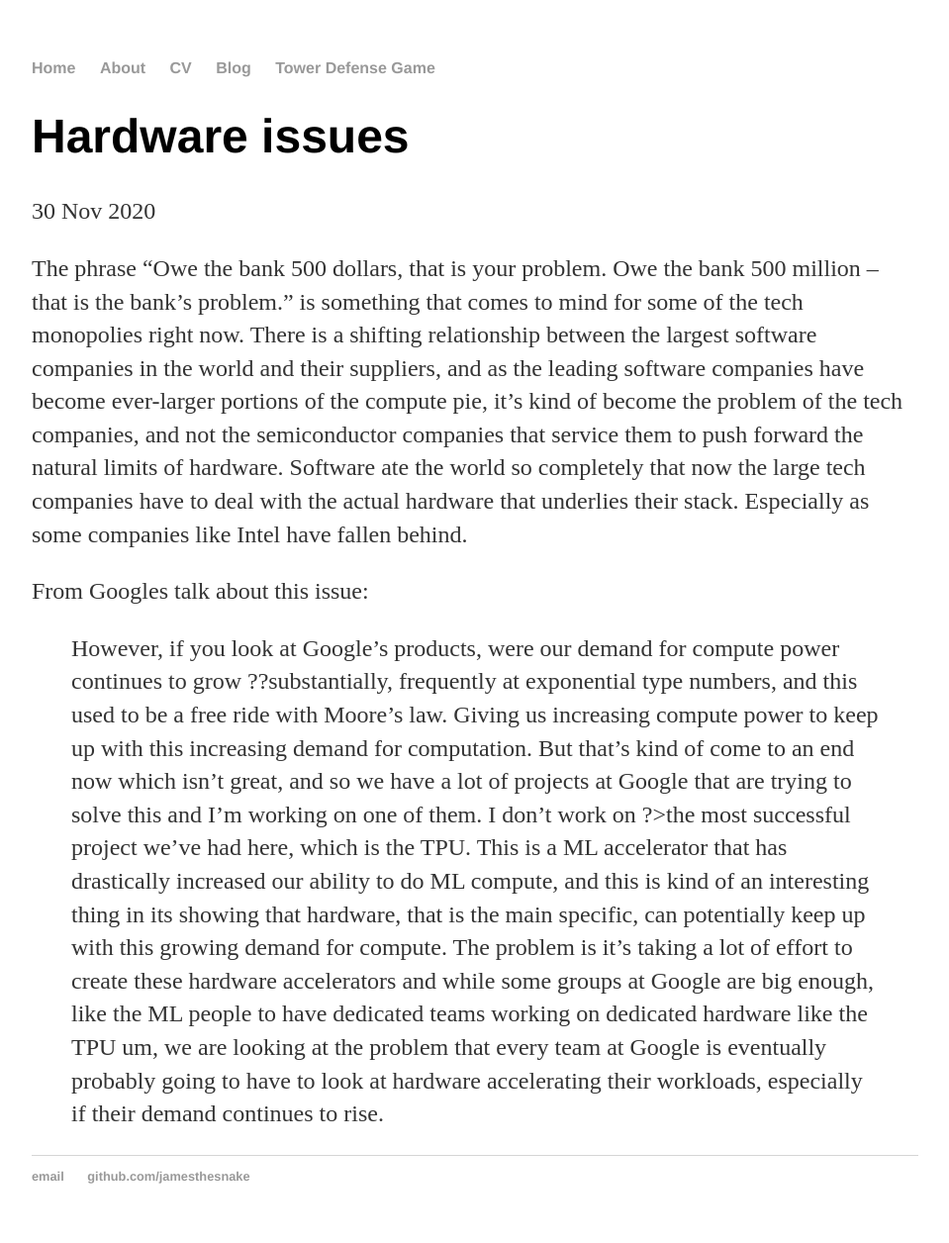
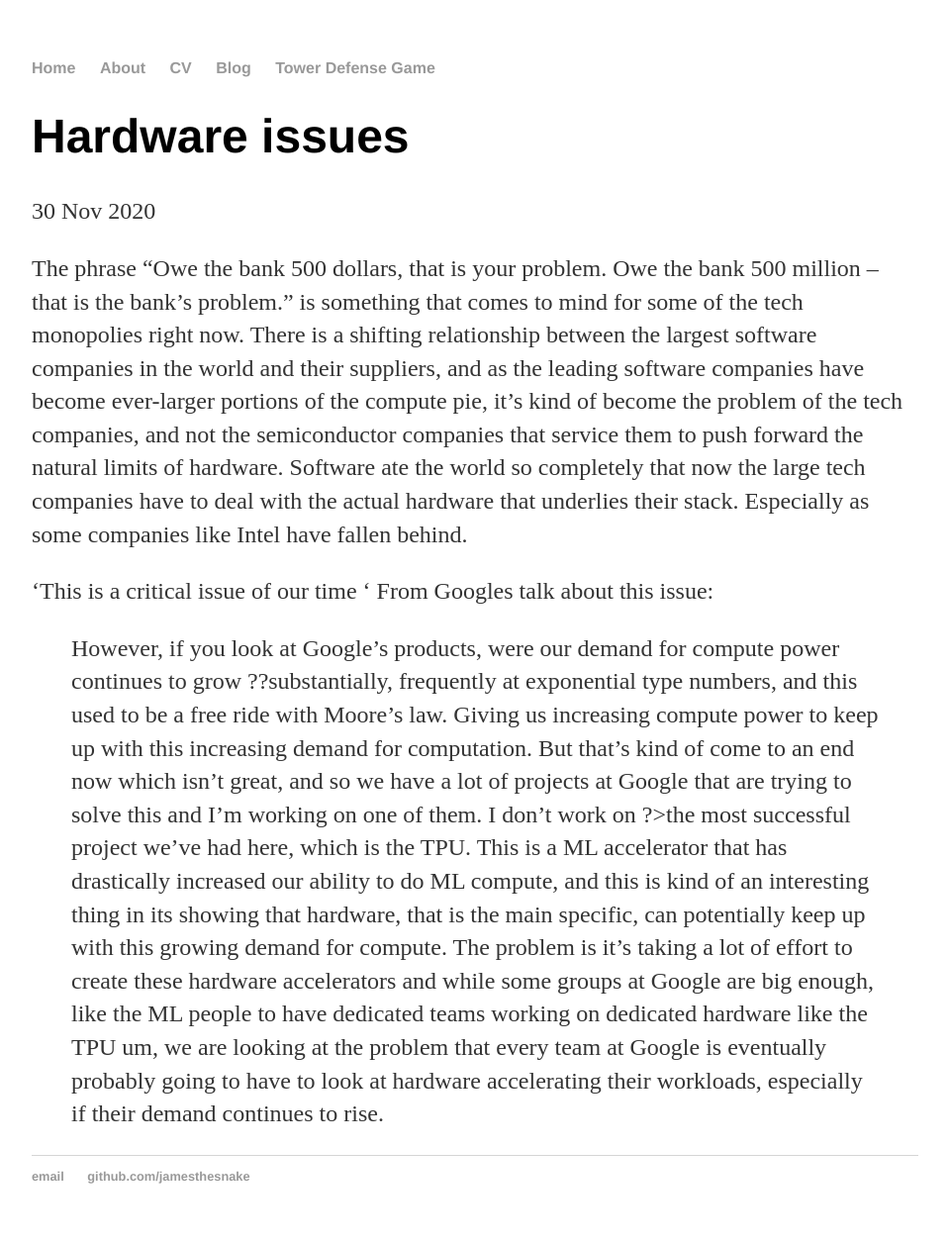
Before and after one commit to jamesthesnake/jamesthesnake.github.io, a Jekyll site: the page built from _posts/2020-11-30-hardwareissue.md, in a window 1280 px wide. Shown: the whole page at 99% size, without its empty margins (160-1119 px from the left). Built offline with Jekyll 4.4.1, drawn with Linux system fonts in a browser that asks for light colours.

Commit message:
small change

```diff
--- a/_posts/2020-11-30-hardwareissue.md
+++ b/_posts/2020-11-30-hardwareissue.md
@@ -9,6 +9,8 @@
 
 The phrase “Owe the bank 500 dollars, that is your problem. Owe the bank 500 million – that is the bank’s problem.” is something that comes to mind for some of the tech monopolies right now. There is a shifting relationship between the largest software companies in the world and their suppliers, and as the leading software companies have become ever-larger portions of the compute pie, it’s kind of become the problem of the tech companies, and not the semiconductor companies that service them to push forward the natural limits of hardware. Software ate the world so completely that now the large tech companies have to deal with the actual hardware that underlies their stack. Especially as some companies like Intel have fallen behind.
 
+
+'This is a critical issue of our time '
 From Googles talk about this issue:
 
 >However, if you look at Google's products, were our demand for compute power continues to grow ??substantially, frequently at exponential type numbers, and this used to be a free ride with Moore's law. Giving us increasing compute power to keep up with this increasing demand for computation. But that's kind of come to an end now which isn't great, and so we have a lot of projects at Google that are trying to solve this and I'm working on one of them. I don't work on ?>the most successful project we've had here, which is the TPU. This is a ML accelerator that has drastically increased our ability to do ML compute, and this is kind of an interesting thing in its showing that hardware, that is the main specific, can potentially keep up with this growing demand for compute. The problem is it's taking a lot of effort to create these hardware accelerators and while some groups at Google are big enough, like the ML people to have dedicated teams working on dedicated hardware like the TPU um, we are looking at the problem that every team at Google is eventually probably going to have to look at hardware accelerating their workloads, especially if their demand continues to rise.
```
